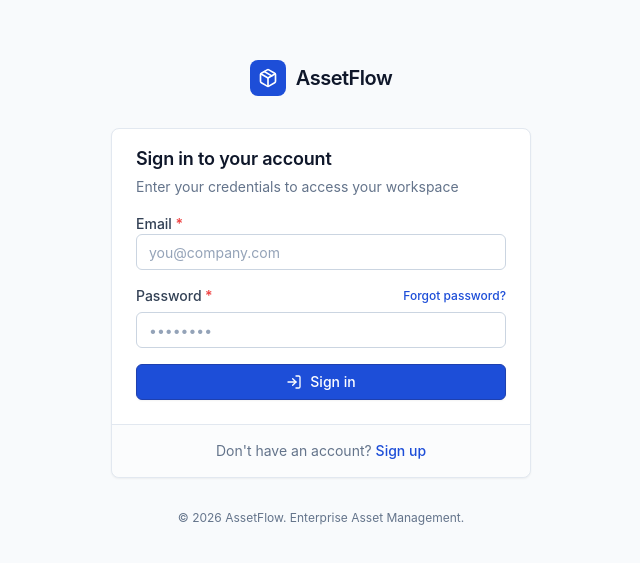
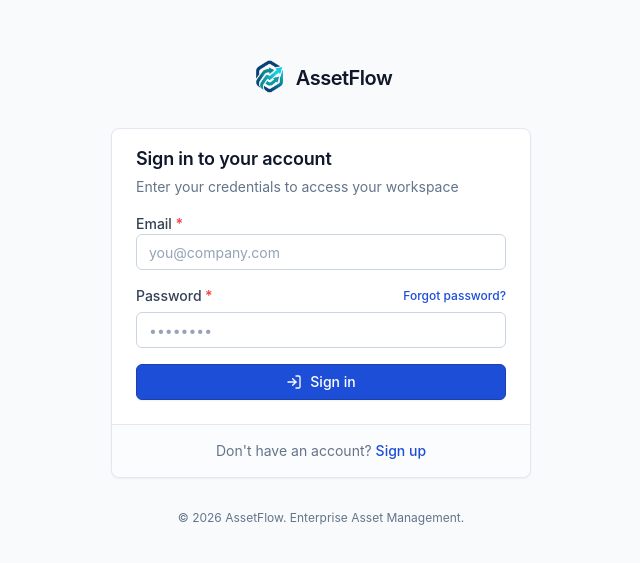
Before and after one commit to BasilZafar11/Asset-_-Flow, a React (Vite) app in the folder frontend/: page /login in a window 1280 px wide. Shown: the part 107-670 px from the top of the page, without its empty margins (319-959 px from the left). Built offline with nearby package versions, Linux system fonts and the light colour scheme; no server answers.

Commit message:
Logo updated

```diff
--- a/frontend/index.html
+++ b/frontend/index.html
@@ -3,7 +3,7 @@
 
 <head>
   <meta charset="UTF-8" />
-  <link rel="icon" type="image/svg+xml" href="/favicon.svg" />
+  <link rel="icon" type="image/svg+xml" href="/favicon.png" />
   <meta name="viewport" content="width=device-width, initial-scale=1.0" />
   <title>AssetFlow</title>
 </head>
--- a/frontend/src/components/layout/AuthLayout.jsx
+++ b/frontend/src/components/layout/AuthLayout.jsx
@@ -10,8 +10,8 @@ export function AuthLayout() {
     <div className="min-h-screen bg-neutral-50 flex flex-col items-center justify-center px-4 py-12">
       {/* Logo */}
       <div className="flex items-center gap-2.5 mb-8">
-        <div className="flex items-center justify-center h-9 w-9 rounded-lg bg-primary-600">
-          <Package className="h-5 w-5 text-white" />
+        <div className="flex items-center justify-center h-9 w-9 rounded-lg">
+          <img src="/favicon.png" alt="Logo" className="h-10 w-10" />
         </div>
         <span className="text-xl font-semibold text-neutral-900 tracking-tight">
           AssetFlow
--- a/frontend/src/components/layout/Sidebar.jsx
+++ b/frontend/src/components/layout/Sidebar.jsx
@@ -59,8 +59,8 @@ export function Sidebar() {
       {/* Logo */}
       <div className="px-5 py-4 border-b border-white/10">
         <div className="flex items-center gap-2.5">
-          <div className="flex items-center justify-center h-8 w-8 rounded-lg bg-primary-600">
-            <Package className="h-4 w-4 text-white" />
+          <div className="flex items-center justify-center h-8 w-8 rounded-lg">
+            <img src="/favicon.png" alt="Logo" className="h-8 w-8" />
           </div>
           <span className="text-base font-semibold tracking-tight">AssetFlow</span>
         </div>
```
Also changed, not shown: frontend/public/favicon.png (added).
